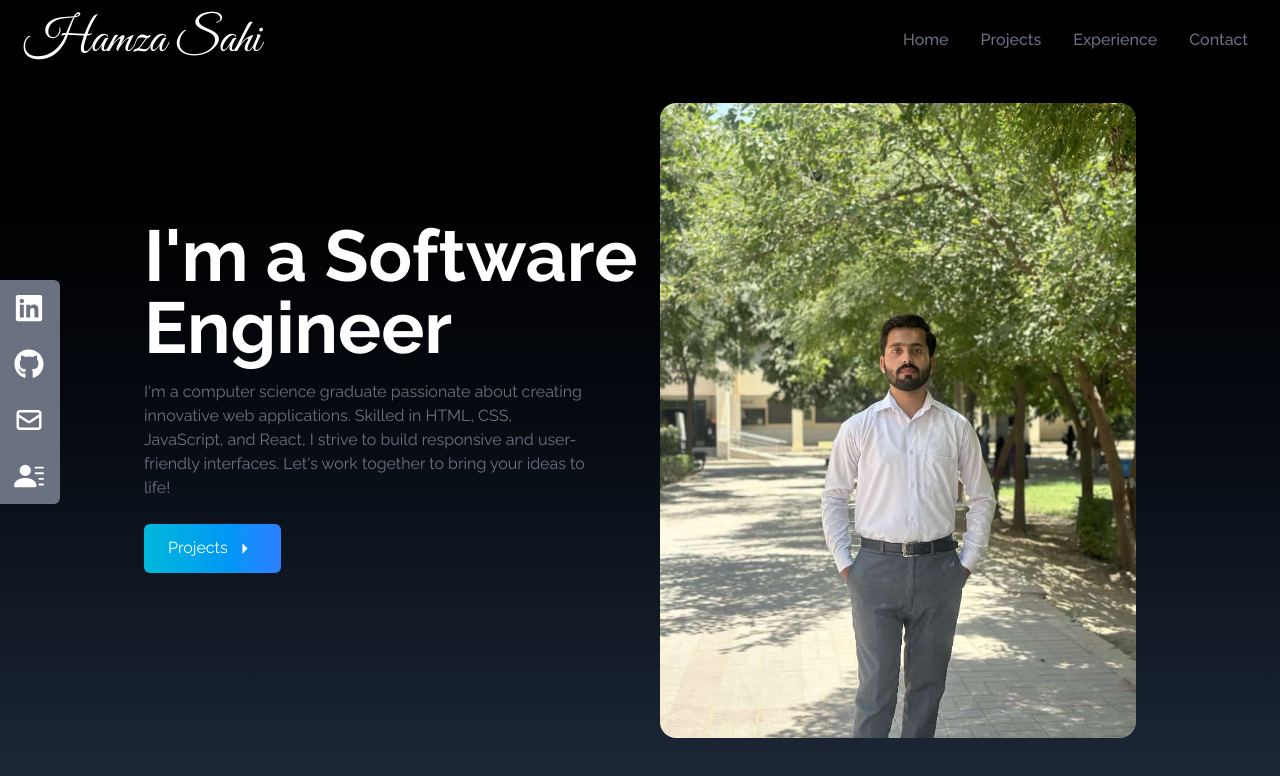
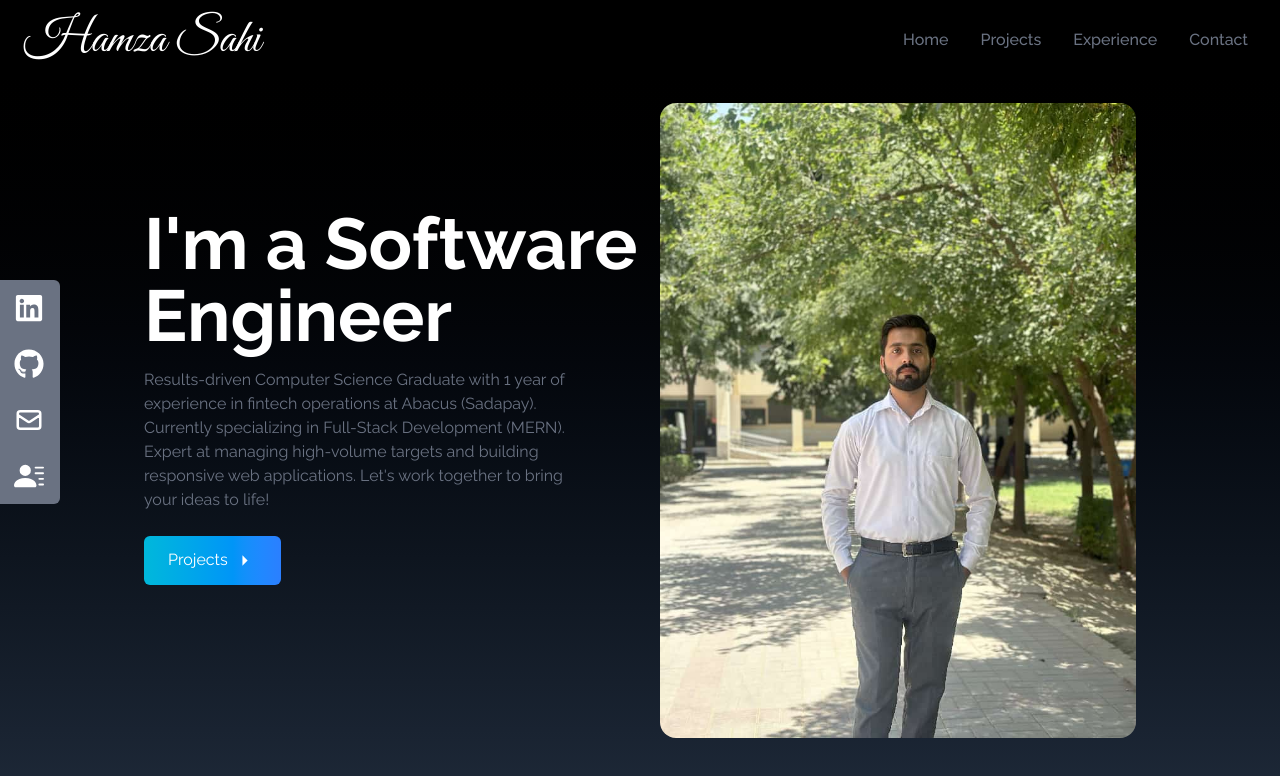
Before and after one commit to hamza-sahi-36/Portfolio, a React (Vite) app: page / in a window 1280 px wide. Shown: the top 776 px of the page. Built offline with nearby package versions, Linux system fonts and the light colour scheme.

Commit message:
about changed in home

```diff
--- a/src/components/Home.jsx
+++ b/src/components/Home.jsx
@@ -12,9 +12,10 @@ const Home = () => {
             I'm a Software Engineer
           </h1>
           <p className="text-gray-500 py-4 max-w-md">
-            I'm a computer science graduate passionate about creating innovative
-            web applications. Skilled in HTML, CSS, JavaScript, and React, I
-            strive to build responsive and user-friendly interfaces. Let's work
+            Results-driven Computer Science Graduate with 1 year of experience
+            in fintech operations at Abacus (Sadapay). Currently specializing in
+            Full-Stack Development (MERN). Expert at managing high-volume
+            targets and building responsive web applications. Let's work
             together to bring your ideas to life!
           </p>
           <div className="flex justify-center md:justify-start">
```
